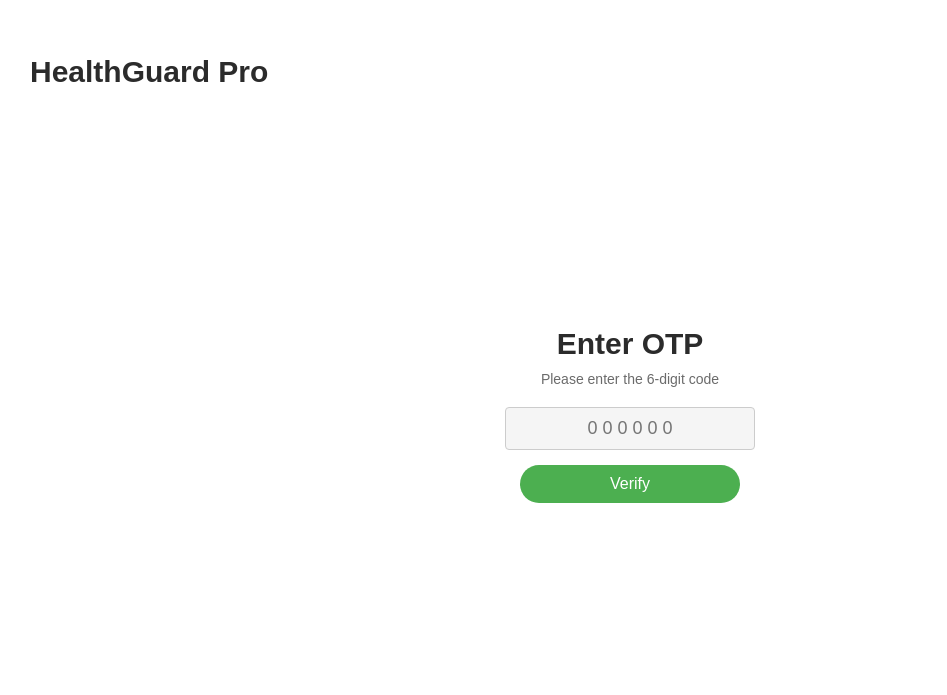
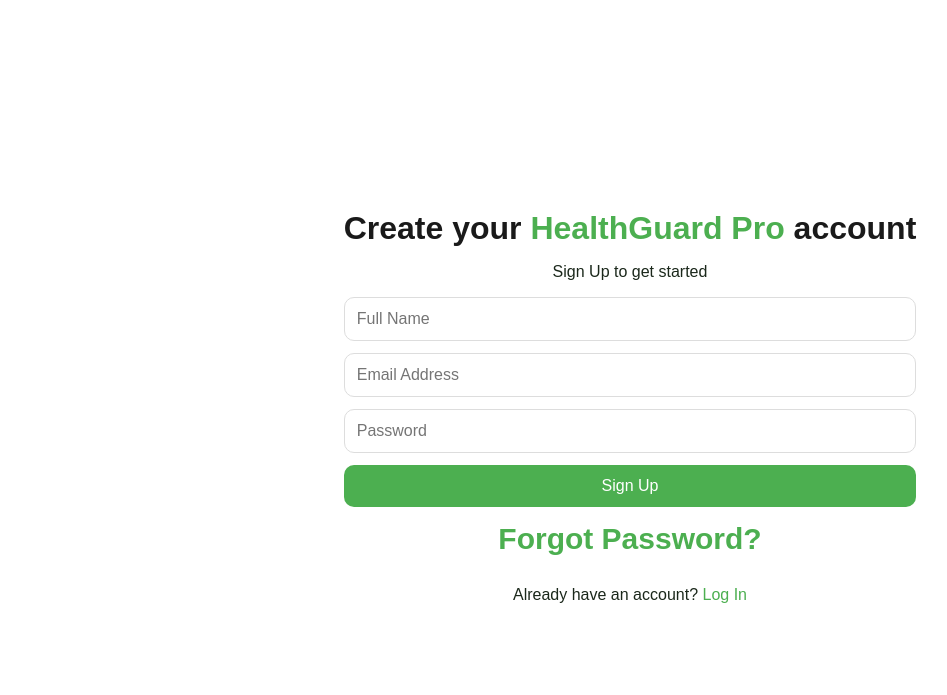
Before and after one commit to springboardmentor103/HealthGuardPro_Infosys_Internship_Oct2024_Team_02, a React (Create React App) app in the folder frontend/: page / in a window 1280 px wide. Shown: the part 785-1480 px from the top of the page, without its empty margins (10-957 px from the left). Built offline with nearby package versions, Linux system fonts and the light colour scheme.

Commit message:
Created forgot password page

```diff
--- a/frontend/src/App.js
+++ b/frontend/src/App.js
@@ -1,6 +1,7 @@
 import React from "react";
 import "./App.css";
 import Login from "./pages/login.js";
+import Signup from "./pages/signup.js";
 import OtpVerification from "./pages/otpverification";
 import ForgotPassword from "./pages/forgotpassword";
 import ResetPassword from "./pages/resetpassword";
@@ -9,6 +10,7 @@
   return (
     <div className="App">
       <Login />
+      <Signup />
       <OtpVerification />
       <ForgotPassword />
       <ResetPassword />
--- a/frontend/src/pages/forgotpassword.js
+++ b/frontend/src/pages/forgotpassword.js
@@ -1,7 +1,7 @@
 import React, { useState } from 'react';
 import { ToastContainer, toast } from 'react-toastify';
 import 'react-toastify/dist/ReactToastify.css';
-import '../forgotpassword.css';
+import '../styles/forgotpassword.css';
 
 const ForgotPassword = () => {
   const [email, setEmail] = useState('');
--- a/frontend/src/pages/resetpassword.js
+++ b/frontend/src/pages/resetpassword.js
@@ -48,7 +48,7 @@
         onChange={(e) => setConfirmPassword(e.target.value)}
       />
       <button className="reset-button" onClick={handleResetPassword}>
-        Reset Password
+        Reset
       </button>
     </div>
   );
```
Also changed, not shown: frontend/src/styles/forgotpassword.css (renamed from frontend/src/forgotpassword.css).
